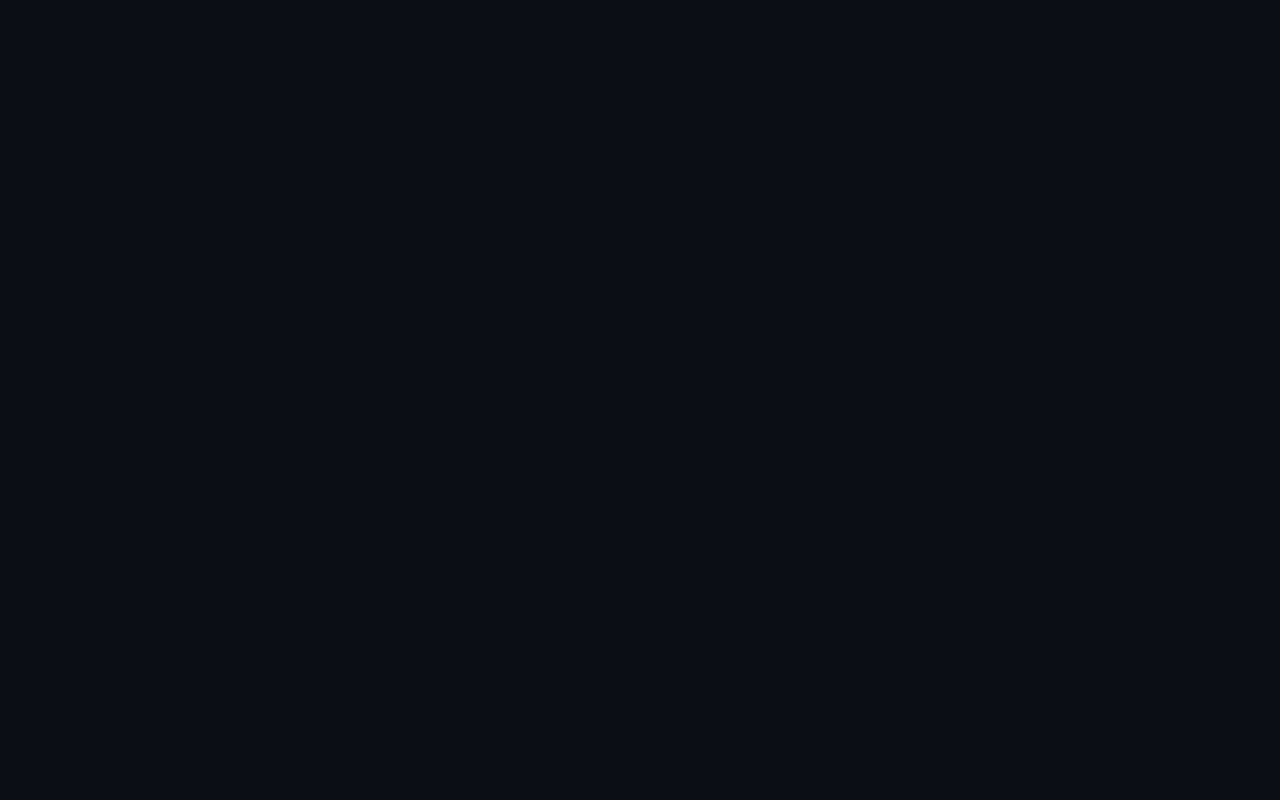
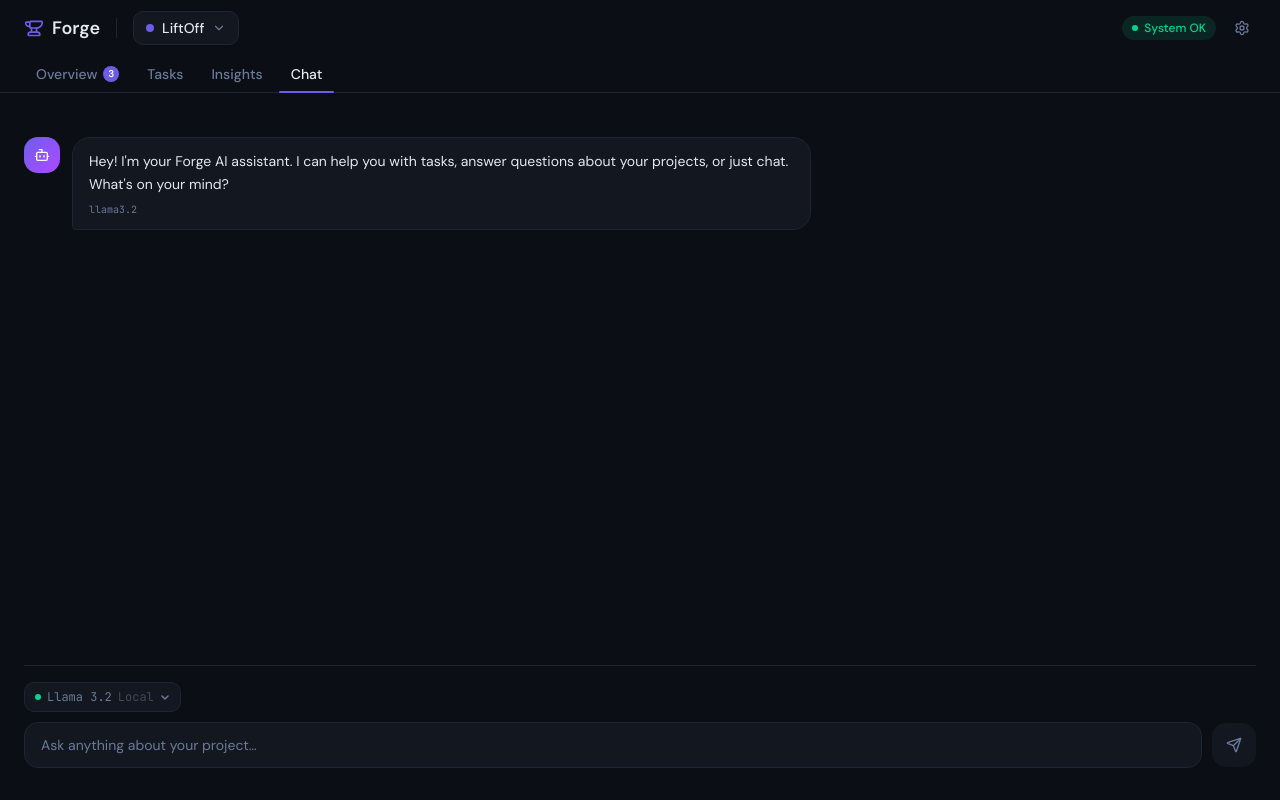
Before and after one commit to etsraphael/Forge, a React (Vite) app in the folder forge-fe/: page /chat in a window 1280 px wide. Before the commit this address had no page. Built offline with nearby package versions, Linux system fonts and the light colour scheme.

Commit message:
feat: add Chat page and integrate it into routing and navigation

```diff
--- a/forge-fe/src/App.tsx
+++ b/forge-fe/src/App.tsx
@@ -4,6 +4,7 @@ import Overview from '@/pages/Overview'
 import Tasks from '@/pages/Tasks'
 import Insights from '@/pages/Insights'
 import Settings from '@/pages/Settings'
+import Chat from '@/pages/Chat'
 
 export default function App() {
   return (
@@ -14,6 +15,7 @@ export default function App() {
           <Route path="tasks" element={<Tasks />} />
           <Route path="insights" element={<Insights />} />
           <Route path="settings" element={<Settings />} />
+          <Route path="chat" element={<Chat />} />
         </Route>
       </Routes>
     </BrowserRouter>
--- a/forge-fe/src/components/app-shell.tsx
+++ b/forge-fe/src/components/app-shell.tsx
@@ -8,6 +8,7 @@ const navItems = [
   { to: '/', label: 'Overview', end: true },
   { to: '/tasks', label: 'Tasks' },
   { to: '/insights', label: 'Insights' },
+  { to: '/chat', label: 'Chat' },
 ]
 
 interface NavTabProps {
@@ -56,7 +57,7 @@ interface AppShellProps {
 
 export function AppShell({ pendingCount }: AppShellProps) {
   return (
-    <div className="flex min-h-screen flex-col bg-background">
+    <div className="flex h-screen flex-col overflow-hidden bg-background">
       {/* Header */}
       <header className="border-b border-border">
         <div className="mx-auto flex h-14 max-w-7xl items-center justify-between px-6">
@@ -109,7 +110,7 @@ export function AppShell({ pendingCount }: AppShellProps) {
       </header>
 
       {/* Content */}
-      <main className="mx-auto w-full max-w-7xl flex-1 px-6 py-6">
+      <main className="mx-auto w-full max-w-7xl flex-1 overflow-y-auto px-6 py-6">
         <Outlet />
       </main>
     </div>
--- /dev/null
+++ b/forge-fe/src/pages/Chat.tsx
@@ -0,0 +1,240 @@
+import { useState, useEffect, useRef } from 'react'
+import { Send, Bot } from 'lucide-react'
+
+import { cn } from '@/lib/utils'
+
+interface Message {
+  role: 'user' | 'assistant'
+  content: string
+  model?: string
+}
+
+interface Model {
+  id: string
+  label: string
+  tag: string
+  available: boolean
+}
+
+const MODELS: Model[] = [
+  { id: 'llama3.2', label: 'Llama 3.2', tag: 'Local', available: true },
+  { id: 'qwen2.5', label: 'Qwen 2.5', tag: 'Local', available: true },
+  { id: 'deepseek-r1', label: 'DeepSeek R1', tag: 'Local', available: true },
+  { id: 'gpt-4o', label: 'GPT-4o', tag: 'API', available: false },
+  { id: 'claude', label: 'Claude Sonnet', tag: 'API', available: false },
+]
+
+const INITIAL_MESSAGES: Message[] = [
+  {
+    role: 'assistant',
+    content:
+      "Hey! I'm your Forge AI assistant. I can help you with tasks, answer questions about your projects, or just chat. What's on your mind?",
+    model: 'llama3.2',
+  },
+]
+
+/* ─── Model Selector ─── */
+interface ModelSelectorProps {
+  selected: string
+  onChange: (id: string) => void
+}
+
+function ModelSelector({ selected, onChange }: ModelSelectorProps) {
+  const [open, setOpen] = useState(false)
+  const ref = useRef<HTMLDivElement>(null)
+  const current = MODELS.find((m) => m.id === selected)!
+
+  useEffect(() => {
+    function handler(e: MouseEvent) {
+      if (ref.current && !ref.current.contains(e.target as Node)) setOpen(false)
+    }
+    document.addEventListener('mousedown', handler)
+    return () => document.removeEventListener('mousedown', handler)
+  }, [])
+
+  return (
+    <div ref={ref} className="relative self-start">
+      <button
+        onClick={() => setOpen(!open)}
+        className="flex items-center gap-1.5 rounded-lg border border-border bg-card px-2.5 py-1.5 font-mono text-xs text-muted-foreground transition-colors hover:border-border-light hover:text-foreground"
+      >
+        <span
+          className={cn(
+            'size-1.5 rounded-full',
+            current.available ? 'bg-green' : 'bg-muted-foreground',
+          )}
+        />
+        {current.label}
+        <span className="opacity-50">{current.tag}</span>
+        <svg
+          width="10"
+          height="10"
+          viewBox="0 0 10 10"
+          fill="none"
+          stroke="currentColor"
+          strokeWidth="1.5"
+          strokeLinecap="round"
+          strokeLinejoin="round"
+          className={cn('transition-transform', open && 'rotate-180')}
+        >
+          <path d="M2 4L5 7L8 4" />
+        </svg>
+      </button>
+
+      {open && (
+        <div className="absolute bottom-full left-0 mb-1.5 min-w-[200px] rounded-xl border border-border bg-card p-1.5 shadow-[0_-12px_40px_rgba(0,0,0,0.5)]">
+          {MODELS.map((m) => (
+            <button
+              key={m.id}
+              disabled={!m.available}
+              onClick={() => {
+                if (m.available) {
+                  onChange(m.id)
+                  setOpen(false)
+                }
+              }}
+              className={cn(
+                'flex w-full items-center gap-2.5 rounded-lg px-3 py-2 font-mono text-xs transition-colors',
+                m.available
+                  ? 'cursor-pointer hover:bg-surface-hover'
+                  : 'cursor-default opacity-40',
+                m.id === selected && 'bg-surface-hover',
+              )}
+            >
+              <span
+                className={cn(
+                  'size-1.5 shrink-0 rounded-full',
+                  m.available ? 'bg-green' : 'bg-muted-foreground',
+                )}
+              />
+              <span className="flex-1 text-left text-foreground">
+                {m.label}
+              </span>
+              <span
+                className={cn(
+                  'rounded px-1.5 py-0.5 text-[10px]',
+                  m.available
+                    ? 'bg-green-dim text-green'
+                    : 'text-muted-foreground',
+                )}
+              >
+                {m.available ? m.tag : 'Not configured'}
+              </span>
+            </button>
+          ))}
+        </div>
+      )}
+    </div>
+  )
+}
+
+/* ─── Chat Page ─── */
+export default function Chat() {
+  const [messages, setMessages] = useState<Message[]>(INITIAL_MESSAGES)
+  const [input, setInput] = useState('')
+  const [model, setModel] = useState('llama3.2')
+  const bottomRef = useRef<HTMLDivElement>(null)
+
+  useEffect(() => {
+    bottomRef.current?.scrollIntoView({ behavior: 'smooth' })
+  }, [messages])
+
+  function handleSend() {
+    if (!input.trim()) return
+    const text = input.trim()
+    setMessages((prev) => [...prev, { role: 'user', content: text }])
+    setInput('')
+
+    setTimeout(() => {
+      setMessages((prev) => [
+        ...prev,
+        {
+          role: 'assistant',
+          content:
+            "This is a placeholder response. Once connected to Ollama at localhost:11434, I'll stream real completions from your local models.",
+          model,
+        },
+      ])
+    }, 800)
+  }
+
+  return (
+    <div className="flex h-full flex-col">
+      {/* Messages */}
+      <div className="flex flex-1 flex-col gap-4 overflow-y-auto py-5">
+        {messages.map((msg, i) => (
+          <div
+            key={i}
+            className={cn(
+              'flex items-start gap-3',
+              msg.role === 'user' ? 'flex-row-reverse' : 'flex-row',
+            )}
+          >
+            {msg.role === 'assistant' && (
+              <div className="flex size-9 shrink-0 items-center justify-center rounded-xl bg-gradient-to-br from-primary to-purple-500">
+                <Bot className="size-4 text-white" />
+              </div>
+            )}
+            <div
+              className={cn(
+                'max-w-[72%] px-4 py-3 sm:max-w-[60%]',
+                msg.role === 'user'
+                  ? 'rounded-[18px_18px_4px_18px] bg-primary text-primary-foreground'
+                  : 'rounded-[18px_18px_18px_4px] border border-border bg-card',
+              )}
+            >
+              <p className="text-sm leading-relaxed">{msg.content}</p>
+              {msg.model && (
+                <span
+                  className={cn(
+                    'mt-1.5 block font-mono text-[10px]',
+                    msg.role === 'user'
+                      ? 'text-primary-foreground/50'
+                      : 'text-muted-foreground',
+                  )}
+                >
+                  {msg.model}
+                </span>
+              )}
+            </div>
+          </div>
+        ))}
+        <div ref={bottomRef} />
+      </div>
+
+      {/* Input bar */}
+      <div className="flex flex-col gap-2.5 border-t border-border pb-2 pt-4">
+        <ModelSelector selected={model} onChange={setModel} />
+
+        <div className="flex items-center gap-2.5">
+          <div className="flex flex-1 items-center rounded-xl border border-border bg-card px-4 py-3 transition-colors focus-within:border-primary/50">
+            <input
+              value={input}
+              onChange={(e) => setInput(e.target.value)}
+              onKeyDown={(e) => {
+                if (e.key === 'Enter' && !e.shiftKey) {
+                  e.preventDefault()
+                  handleSend()
+                }
+              }}
+              placeholder="Ask anything about your project…"
+              className="flex-1 bg-transparent text-sm text-foreground outline-none placeholder:text-muted-foreground"
+            />
+          </div>
+          <button
+            onClick={handleSend}
+            disabled={!input.trim()}
+            className={cn(
+              'flex size-11 shrink-0 items-center justify-center rounded-xl transition-all',
+              input.trim()
+                ? 'bg-primary text-primary-foreground shadow-[0_4px_16px_var(--color-accent-glow)] hover:opacity-90'
+                : 'cursor-default bg-card text-muted-foreground',
+            )}
+          >
+            <Send className="size-4" />
+          </button>
+        </div>
+      </div>
+    </div>
+  )
+}
```
